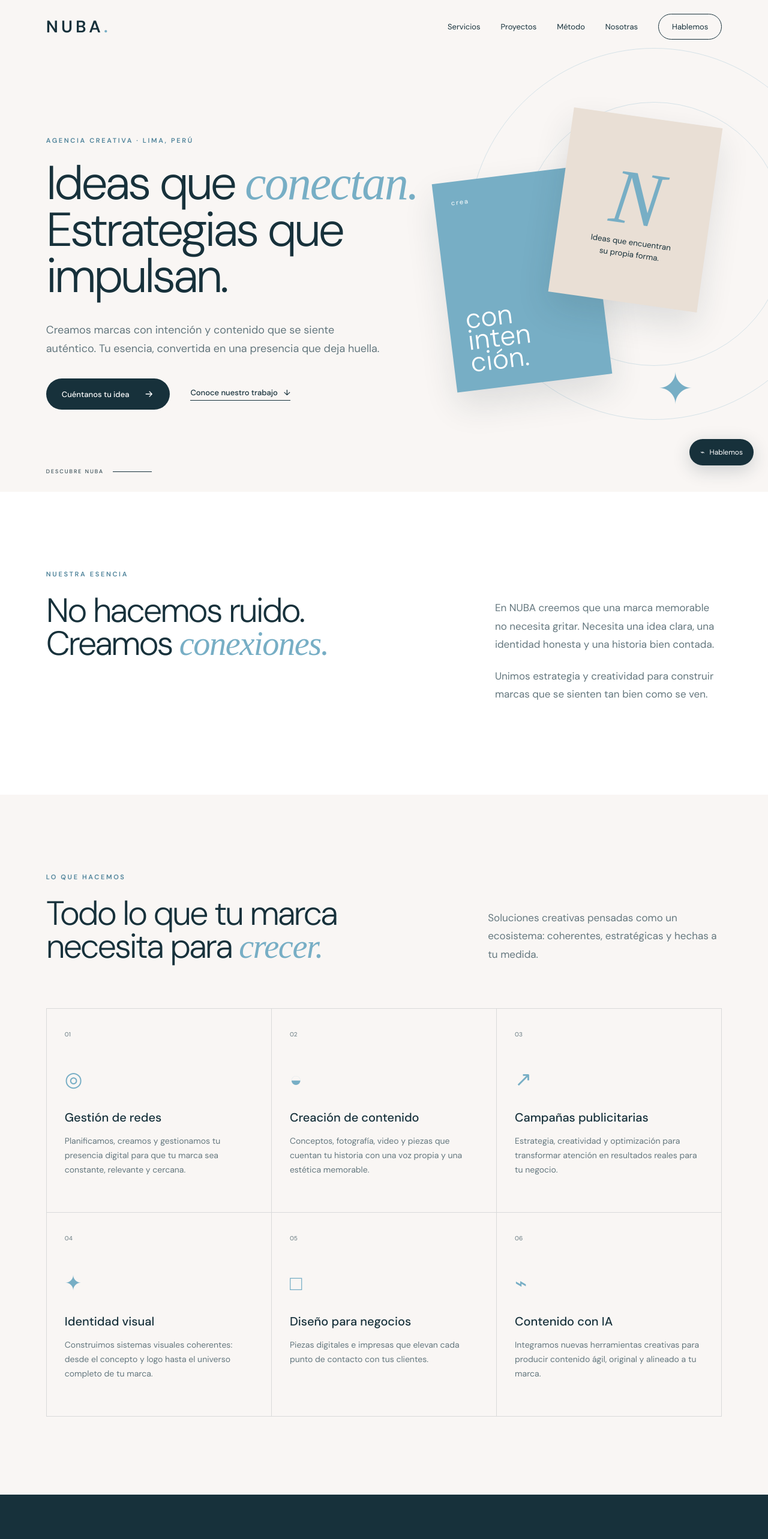
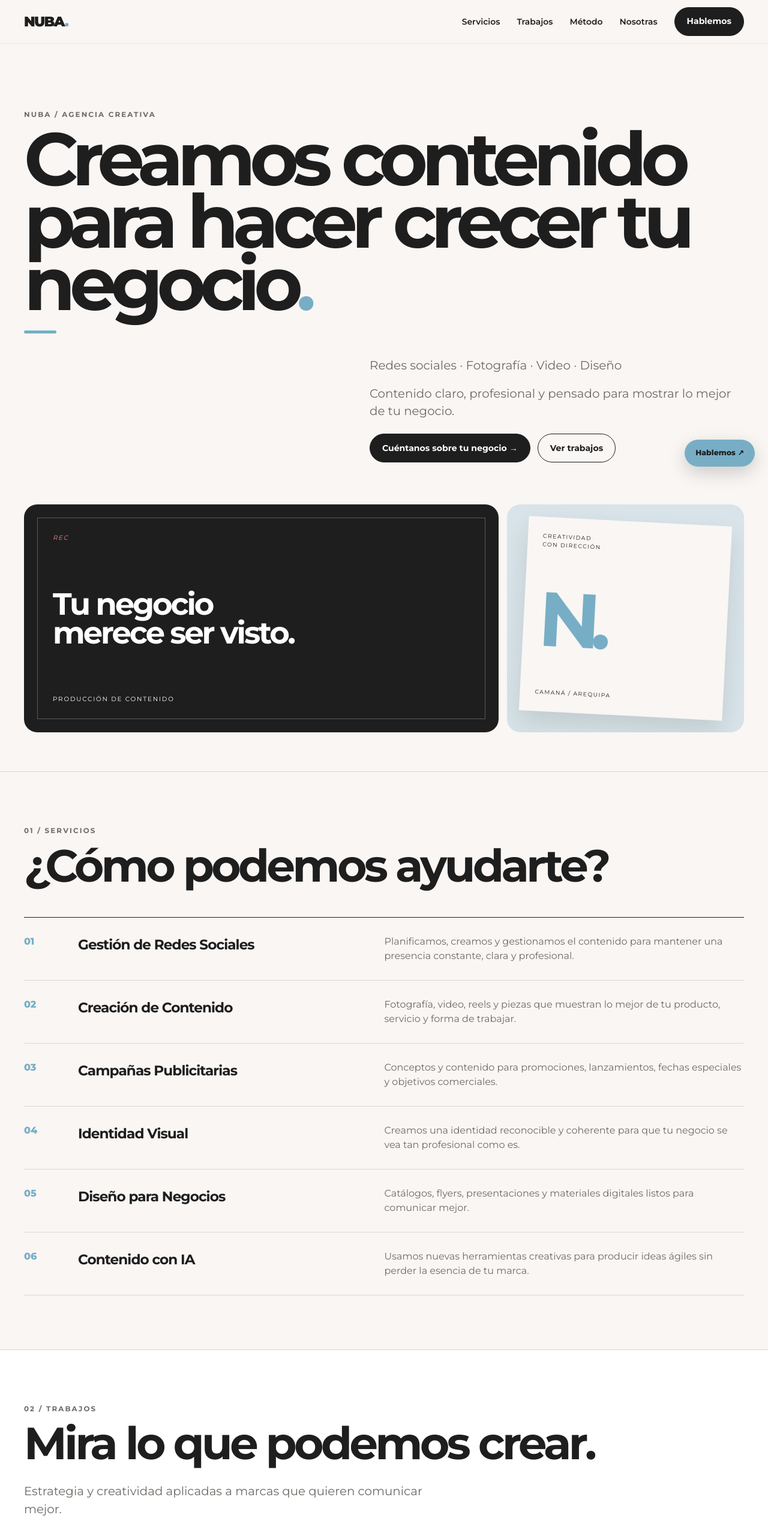
Before and after one commit to nubaagenciacreativa-camana/nuba-web, a Next.js app: page / in a window 1280 px wide. Shown: the top 2566 px of the page at 60% size. Built offline with nearby package versions, Linux system fonts and the light colour scheme; a web font is replaced by a local one.

Commit message:
Add files via upload
Nueva identidad visual de NUBA.

```diff
--- a/app/layout.tsx
+++ b/app/layout.tsx
@@ -3,11 +3,11 @@ import "./globals.css";
 
 export const metadata: Metadata = {
   title: "NUBA | Agencia Creativa",
-  description: "Ideas que conectan. Estrategias que impulsan. Agencia creativa de contenido, identidad y marketing digital.",
+  description: "Agencia creativa en Camaná, Arequipa. Contenido, redes sociales, fotografía, video y diseño para negocios.",
   metadataBase: new URL("https://nuba-web.vercel.app"),
   openGraph: {
     title: "NUBA | Agencia Creativa",
-    description: "Creamos marcas con intención, contenido que conecta y estrategias que impulsan.",
+    description: "Creamos contenido para hacer crecer tu negocio desde Camaná, Arequipa.",
     type: "website",
   },
 };
--- a/app/page.tsx
+++ b/app/page.tsx
@@ -1,123 +1,34 @@
 "use client";
+import { useState } from "react";
 
-import { useEffect, useState } from "react";
-
-const whatsapp = "https://wa.me/51941075992?text=Hola%20NUBA%2C%20quiero%20impulsar%20mi%20marca";
-const instagram = "https://instagram.com/nuba.agenciacreativa";
-const email = "mailto:nubaagenciacreativa@gmail.com";
-
-const services = [
-  ["01", "Gestión de redes", "Planificamos, creamos y gestionamos tu presencia digital para que tu marca sea constante, relevante y cercana."],
-  ["02", "Creación de contenido", "Conceptos, fotografía, video y piezas que cuentan tu historia con una voz propia y una estética memorable."],
-  ["03", "Campañas publicitarias", "Estrategia, creatividad y optimización para transformar atención en resultados reales para tu negocio."],
-  ["04", "Identidad visual", "Construimos sistemas visuales coherentes: desde el concepto y logo hasta el universo completo de tu marca."],
-  ["05", "Diseño para negocios", "Piezas digitales e impresas que elevan cada punto de contacto con tus clientes."],
-  ["06", "Contenido con IA", "Integramos nuevas herramientas creativas para producir contenido ágil, original y alineado a tu marca."],
+const whatsapp="https://wa.me/51941075992?text=Hola%20NUBA%2C%20quiero%20contarte%20sobre%20mi%20negocio";
+const instagram="https://instagram.com/nuba.agenciacreativa";
+const email="mailto:nubaagenciacreativa@gmail.com";
+const services=[
+ ["01","Gestión de Redes Sociales","Planificamos, creamos y gestionamos el contenido para mantener una presencia constante, clara y profesional."],
+ ["02","Creación de Contenido","Fotografía, video, reels y piezas que muestran lo mejor de tu producto, servicio y forma de trabajar."],
+ ["03","Campañas Publicitarias","Conceptos y contenido para promociones, lanzamientos, fechas especiales y objetivos comerciales."],
+ ["04","Identidad Visual","Creamos una identidad reconocible y coherente para que tu negocio se vea tan profesional como es."],
+ ["05","Diseño para Negocios","Catálogos, flyers, presentaciones y materiales digitales listos para comunicar mejor."],
+ ["06","Contenido con IA","Usamos nuevas herramientas creativas para producir ideas ágiles sin perder la esencia de tu marca."]
+];
+const process=[
+ ["01","Descubre","Conocemos tu negocio y lo que quieres lograr."],["02","Planifica","Definimos una ruta clara para tu contenido."],["03","Crea","Producimos las piezas con dirección visual."],["04","Conecta","Llevamos tu mensaje a las personas correctas."],["05","Impulsa","Medimos, aprendemos y seguimos creciendo."]
 ];
 
-const method = [
-  ["01", "Descubre", "Escuchamos tu historia, objetivos y esencia."],
-  ["02", "Planifica", "Diseñamos la ruta creativa y estratégica."],
-  ["03", "Crea", "Convertimos las ideas en contenido con intención."],
-  ["04", "Conecta", "Llevamos tu mensaje a las personas correctas."],
-  ["05", "Impulsa", "Medimos, aprendemos y hacemos crecer tu marca."],
-];
-
-function Arrow() {
-  return <svg viewBox="0 0 24 24" aria-hidden="true"><path d="M5 12h14M13 6l6 6-6 6" /></svg>;
+export default function Home(){
+ const [open,setOpen]=useState(false); const close=()=>setOpen(false);
+ return <>
+  <a className="skip-link" href="#contenido">Saltar al contenido</a>
+  <header className="site-header"><div className="container nav"><a className="brand" href="#inicio" onClick={close}>NUBA<span>.</span></a><nav className="nav-links"><a href="#servicios">Servicios</a><a href="#trabajos">Trabajos</a><a href="#metodo">Método</a><a href="#nuba">Nosotras</a><a className="btn btn-primary" href={whatsapp} target="_blank" rel="noreferrer">Hablemos</a></nav><button className="menu-btn" onClick={()=>setOpen(!open)} aria-expanded={open}>Menú</button></div><nav className={open?"mobile-menu open":"mobile-menu"}><a href="#servicios" onClick={close}>Servicios</a><a href="#trabajos" onClick={close}>Trabajos</a><a href="#metodo" onClick={close}>Método</a><a href="#nuba" onClick={close}>Nosotras</a><a href={whatsapp}>Hablemos →</a></nav></header>
+  <main id="contenido">
+   <section className="hero" id="inicio"><div className="container hero-grid"><div><p className="eyebrow">NUBA / Agencia Creativa</p><h1>Creamos contenido para hacer crecer tu negocio<span>.</span></h1><div className="hero-mark"/></div><div className="hero-copy"><p className="hero-sub">Redes sociales · Fotografía · Video · Diseño</p><p className="lead">Contenido claro, profesional y pensado para mostrar lo mejor de tu negocio.</p><div className="hero-actions"><a className="btn btn-primary" href={whatsapp} target="_blank" rel="noreferrer">Cuéntanos sobre tu negocio →</a><a className="btn" href="#trabajos">Ver trabajos</a></div></div><div className="visual-strip"><div className="visual visual-main"><div className="camera-frame"><i>REC</i><strong>Tu negocio<br/>merece ser visto.</strong><span>PRODUCCIÓN DE CONTENIDO</span></div></div><div className="visual visual-light"><div className="nuba-card"><small>CREATIVIDAD<br/>CON DIRECCIÓN</small><b>N.</b><span>CAMANÁ / AREQUIPA</span></div></div></div></div></section>
+   <section className="section" id="servicios"><div className="container"><p className="eyebrow">01 / Servicios</p><h2 className="section-title">¿Cómo podemos ayudarte?</h2><div className="services-grid">{services.map(([n,t,d])=><article className="service-row" key={n}><span className="service-no">{n}</span><h3>{t}</h3><p>{d}</p></article>)}</div></div></section>
+   <section className="section work-section" id="trabajos"><div className="container"><p className="eyebrow">02 / Trabajos</p><h2 className="section-title">Mira lo que podemos crear.</h2><p className="lead">Estrategia y creatividad aplicadas a marcas que quieren comunicar mejor.</p><div className="portfolio-grid"><article className="project featured"><div className="project-media media-one"><span className="mini-label">IDENTIDAD / CONTENIDO</span><div className="editorial-word">forma</div><div className="post-card">Ideas que<br/>se sienten.</div></div><div className="project-copy"><h3>Dirección de marca</h3><p>Identidad visual · Contenido · Diseño</p></div></article><article className="project"><div className="project-media media-two"><div className="phone"><span>NUBA SOCIAL</span><b>Haz que<br/>te vean.</b><small>ESTRATEGIA DIGITAL</small></div></div><div className="project-copy"><h3>Contenido para redes</h3><p>Foto · Video · Reels</p></div></article><article className="project"><div className="project-media media-three"><b>menos ruido.<br/><i>más conexión.</i></b><span>CAMPAÑAS CON PROPÓSITO</span></div><div className="project-copy"><h3>Campañas creativas</h3><p>Concepto · Piezas digitales</p></div></article></div><p className="portfolio-note">Estos espacios están preparados para incorporar tus proyectos y fotografías reales.</p></div></section>
+   <section className="section" id="metodo"><div className="container"><p className="eyebrow">03 / Método NUBA</p><h2 className="section-title">Tú conoces tu negocio.<br/>Nosotras te ayudamos a mostrarlo.</h2><div className="process">{process.map(([n,t,d])=><article className="step" key={n}><span className="service-no">{n}</span><div><h3>{t}</h3><p>{d}</p></div></article>)}</div></div></section>
+   <section className="section" id="nuba"><div className="container about-grid"><div className="about-visual"><span className="corner tl">⌜</span><span className="corner br">⌟</span><b>N</b><p>ESTRATEGIA / CREATIVIDAD / CONEXIÓN</p></div><div className="about-copy"><p className="eyebrow">04 / Sobre NUBA</p><h2 className="section-title">Somos NUBA<span>.</span></h2><p>NUBA nace para ayudar a negocios a verse y comunicarse mejor, con un servicio cercano y contenido pensado para cada realidad.</p><p>Antes de crear, conocemos tu negocio. Luego proponemos una forma clara de mostrarlo y convertimos sus ideas en contenido profesional.</p><p className="location"><strong>Camaná, Arequipa.</strong><br/>Creatividad local con una mirada grande.</p><a className="inline-link" href={instagram} target="_blank" rel="noreferrer">Conócenos en Instagram →</a></div></div></section>
+   <section className="cta" id="contacto"><div className="container"><p className="eyebrow">05 / Hablemos</p><h2 className="section-title">Tu negocio tiene algo que contar. Hagamos que más personas lo conozcan<span>.</span></h2><p className="lead">Cuéntanos qué tienes en mente y te ayudaremos a encontrar la mejor forma de mostrarlo.</p><div className="hero-actions"><a className="btn btn-primary" href={whatsapp} target="_blank" rel="noreferrer">Escríbenos por WhatsApp →</a><a className="btn btn-dark-outline" href={email}>Enviar un correo</a></div><div className="contact-box"><a href={whatsapp}>+51 941 075 992</a><a href={email}>nubaagenciacreativa@gmail.com</a><a href={instagram}>@nuba.agenciacreativa</a></div></div></section>
+  </main>
+  <footer className="footer"><div className="container footer-grid"><a className="brand" href="#inicio">NUBA<span>.</span></a><span>Agencia Creativa · Camaná, Arequipa</span><span>© {new Date().getFullYear()} NUBA</span></div></footer><a className="floating" href={whatsapp} target="_blank" rel="noreferrer">Hablemos ↗</a>
+ </>;
 }
-
-export default function Home() {
-  const [open, setOpen] = useState(false);
-  const [scrolled, setScrolled] = useState(false);
-
-  useEffect(() => {
-    const onScroll = () => setScrolled(window.scrollY > 30);
-    window.addEventListener("scroll", onScroll, { passive: true });
-    return () => window.removeEventListener("scroll", onScroll);
-  }, []);
-
-  const close = () => setOpen(false);
-
-  return (
-    <main>
-      <header className={scrolled ? "nav scrolled" : "nav"}>
-        <a className="logo" href="#inicio" onClick={close} aria-label="NUBA, inicio">NUBA<span>.</span></a>
-        <nav className={open ? "navlinks open" : "navlinks"} aria-label="Navegación principal">
-          <a href="#servicios" onClick={close}>Servicios</a>
-          <a href="#proyectos" onClick={close}>Proyectos</a>
-          <a href="#metodo" onClick={close}>Método</a>
-          <a href="#nosotras" onClick={close}>Nosotras</a>
-          <a className="nav-cta" href="#contacto" onClick={close}>Hablemos</a>
-        </nav>
-        <button className={open ? "menu active" : "menu"} onClick={() => setOpen(!open)} aria-label="Abrir menú" aria-expanded={open}>
-          <span /><span />
-        </button>
-      </header>
-
-      <section className="hero" id="inicio">
-        <div className="hero-orbit orbit-one" /><div className="hero-orbit orbit-two" />
-        <div className="hero-copy reveal">
-          <p className="eyebrow">Agencia creativa · Lima, Perú</p>
-          <h1>Ideas que <em>conectan.</em><br />Estrategias que impulsan.</h1>
-          <p className="hero-text">Creamos marcas con intención y contenido que se siente auténtico. Tu esencia, convertida en una presencia que deja huella.</p>
-          <div className="hero-actions">
-            <a className="button dark" href={whatsapp} target="_blank" rel="noreferrer">Cuéntanos tu idea <Arrow /></a>
-            <a className="text-link" href="#proyectos">Conoce nuestro trabajo <span>↓</span></a>
-          </div>
-        </div>
-        <div className="hero-art" aria-hidden="true">
-          <div className="art-card card-a"><span>crea</span><b>con<br />inten<br />ción.</b></div>
-          <div className="art-card card-b"><i>N</i><small>Ideas que encuentran<br />su propia forma.</small></div>
-          <div className="spark">✦</div>
-        </div>
-        <div className="scroll-note">DESCUBRE NUBA <span /></div>
-      </section>
-
-      <section className="manifesto section">
-        <p className="section-tag">NUESTRA ESENCIA</p>
-        <div className="manifesto-grid">
-          <h2>No hacemos ruido.<br />Creamos <em>conexiones.</em></h2>
-          <div><p>En NUBA creemos que una marca memorable no necesita gritar. Necesita una idea clara, una identidad honesta y una historia bien contada.</p><p>Unimos estrategia y creatividad para construir marcas que se sienten tan bien como se ven.</p></div>
-        </div>
-      </section>
-
-      <section className="services section" id="servicios">
-        <div className="section-head"><div><p className="section-tag">LO QUE HACEMOS</p><h2>Todo lo que tu marca<br />necesita para <em>crecer.</em></h2></div><p>Soluciones creativas pensadas como un ecosistema: coherentes, estratégicas y hechas a tu medida.</p></div>
-        <div className="service-grid">
-          {services.map(([n, title, description]) => <article className="service" key={n}><span>{n}</span><div className="service-icon">{n === "01" ? "◎" : n === "02" ? "◒" : n === "03" ? "↗" : n === "04" ? "✦" : n === "05" ? "□" : "⌁"}</div><h3>{title}</h3><p>{description}</p></article>)}
-        </div>
-      </section>
-
-      <section className="projects section" id="proyectos">
-        <div className="section-head light"><div><p className="section-tag">PROYECTOS SELECCIONADOS</p><h2>Ideas que tomaron <em>forma.</em></h2></div><p>Cada proyecto nace de una mirada distinta. Esta es una muestra de cómo convertimos estrategia en universos visuales.</p></div>
-        <div className="project-grid">
-          <article className="project project-one"><div className="mock-brand"><b>alma</b><span>skincare consciente</span><div className="bottle">ALMA<small>serum botánico</small></div></div><footer><div><h3>Alma Skincare</h3><p>Identidad visual · Contenido</p></div><span>01</span></footer></article>
-          <article className="project project-two"><div className="mock-brand"><span className="cafe-mark">C<span>●</span>RA</span><small>CAFÉ DE ORIGEN</small><div className="coffee-copy">Pausa.<br />Respira.<br />Disfruta.</div></div><footer><div><h3>Cora Café</h3><p>Branding · Estrategia digital</p></div><span>02</span></footer></article>
-          <article className="project project-three"><div className="mock-brand"><span className="studio-label">ESTUDIO FLORA</span><div className="flower">✾</div><i>objetos que<br />habitan contigo</i></div><footer><div><h3>Estudio Flora</h3><p>Dirección creativa · Social media</p></div><span>03</span></footer></article>
-        </div>
-        <p className="project-note">Próximamente, nuevas historias por contar.</p>
-      </section>
-
-      <section className="method section" id="metodo">
-        <div className="method-intro"><p className="section-tag">MÉTODO NUBA</p><h2>Un proceso con<br /><em>dirección y propósito.</em></h2><p>No creemos en fórmulas copiadas. Nuestro método se adapta a cada marca para que cada decisión tenga sentido.</p></div>
-        <div className="method-list">{method.map(([n, title, description]) => <article key={n}><span>{n}</span><h3>{title}</h3><p>{description}</p><i>→</i></article>)}</div>
-      </section>
-
-      <section className="about section" id="nosotras">
-        <div className="about-art" aria-hidden="true"><div className="about-shape"><span>N</span></div><p>ESTRATEGIA · CREATIVIDAD · CONEXIÓN</p></div>
-        <div className="about-copy"><p className="section-tag">SOBRE NUBA</p><h2>Pequeña agencia.<br /><em>Grandes ideas.</em></h2><p>NUBA nace para acompañar a marcas que quieren hacer las cosas con intención. Somos un estudio creativo boutique: cercano, curioso y obsesionado con los detalles que hacen la diferencia.</p><p>Trabajamos contigo, no solo para ti. Porque las mejores ideas aparecen cuando hay confianza, conversación y una visión compartida.</p><a className="text-link" href={instagram} target="_blank" rel="noreferrer">Conócenos en Instagram <Arrow /></a></div>
-      </section>
-
-      <section className="cta" id="contacto">
-        <div className="cta-spark">✦</div><p className="section-tag">¿TIENES UN PROYECTO EN MENTE?</p><h2>Hagamos algo<br /><em>increíble juntas.</em></h2><p>Cuéntanos tu idea y descubramos todo lo que podemos crear para tu marca.</p><a className="button cream" href={whatsapp} target="_blank" rel="noreferrer">Empecemos a crear <Arrow /></a>
-      </section>
-
-      <footer className="footer">
-        <div className="footer-top"><div><a className="logo" href="#inicio">NUBA<span>.</span></a><p>Agencia creativa para marcas<br />que quieren dejar huella.</p></div><div><b>Navega</b><a href="#servicios">Servicios</a><a href="#proyectos">Proyectos</a><a href="#metodo">Método</a><a href="#nosotras">Nosotras</a></div><div><b>Conversemos</b><a href={whatsapp} target="_blank" rel="noreferrer">WhatsApp</a><a href={instagram} target="_blank" rel="noreferrer">Instagram</a><a href={email}>Correo</a></div></div>
-        <div className="footer-bottom"><span>© {new Date().getFullYear()} NUBA Agencia Creativa</span><span>Hecho con intención en Lima, Perú ✦</span></div>
-      </footer>
-      <a className="floating-wa" href={whatsapp} target="_blank" rel="noreferrer" aria-label="Escríbenos por WhatsApp">⌁<span>Hablemos</span></a>
-    </main>
-  );
-}
```
Also changed, not shown: app/globals.css.
